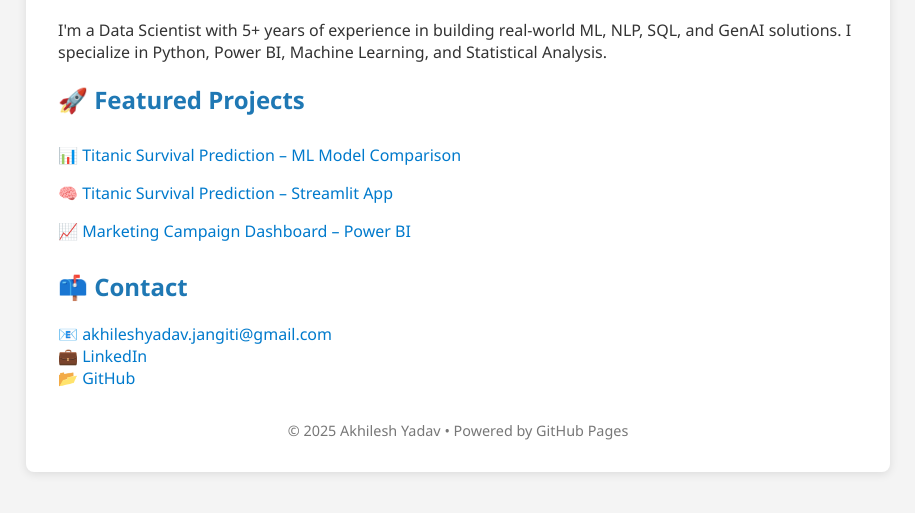
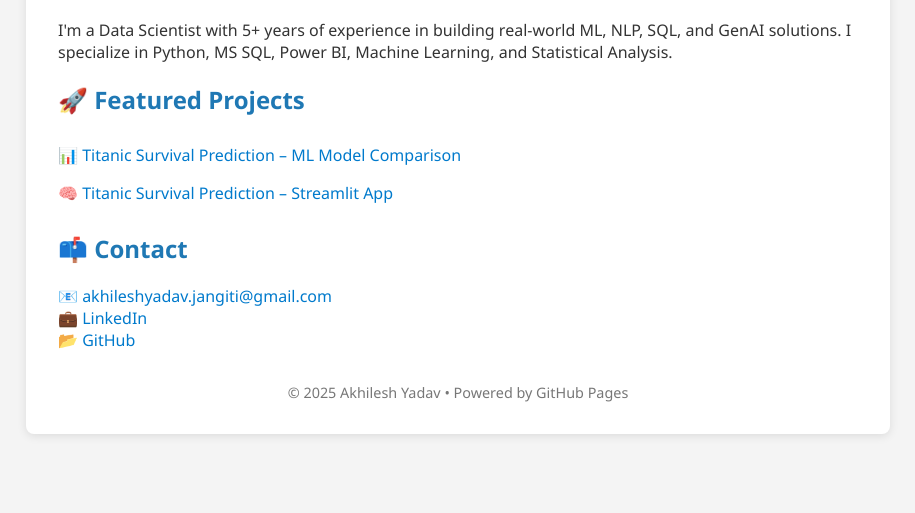
Before and after one commit to Akhilesh-Jangiti/Akhilesh-Jangiti.github.io, a plain HTML site: page index.html in a window 1280 px wide. Shown: the part 131-644 px from the top of the page, without its empty margins (182-1097 px from the left). Drawn offline with Linux system fonts and the light colour scheme.

Commit message:
Update index.html

```diff
--- a/index.html
+++ b/index.html
@@ -51,14 +51,13 @@
     <h1>👋 Hi, I'm Akhilesh Yadav</h1>
     <p>
       I'm a Data Scientist with 5+ years of experience in building real-world ML, NLP, SQL, and GenAI solutions.
-      I specialize in Python, Power BI, Machine Learning, and Statistical Analysis.
+      I specialize in Python, MS SQL, Power BI, Machine Learning, and Statistical Analysis.
     </p>
 
     <h2>🚀 Featured Projects</h2>
     <ul>
       <li>📊 <a href="https://github.com/Akhilesh-Jangiti/titanic-classification" target="_blank">Titanic Survival Prediction – ML Model Comparison</a></li>
       <li>🧠 <a href="https://share.streamlit.io/Akhilesh-Jangiti/titanic-app/main/titanic_app.py" target="_blank">Titanic Survival Prediction – Streamlit App</a></li>
-      <li>📈 <a href="https://github.com/Akhilesh-Jangiti/powerbi-campaign-dashboard" target="_blank">Marketing Campaign Dashboard – Power BI</a></li>
     </ul>
 
     <h2>📫 Contact</h2>
```
